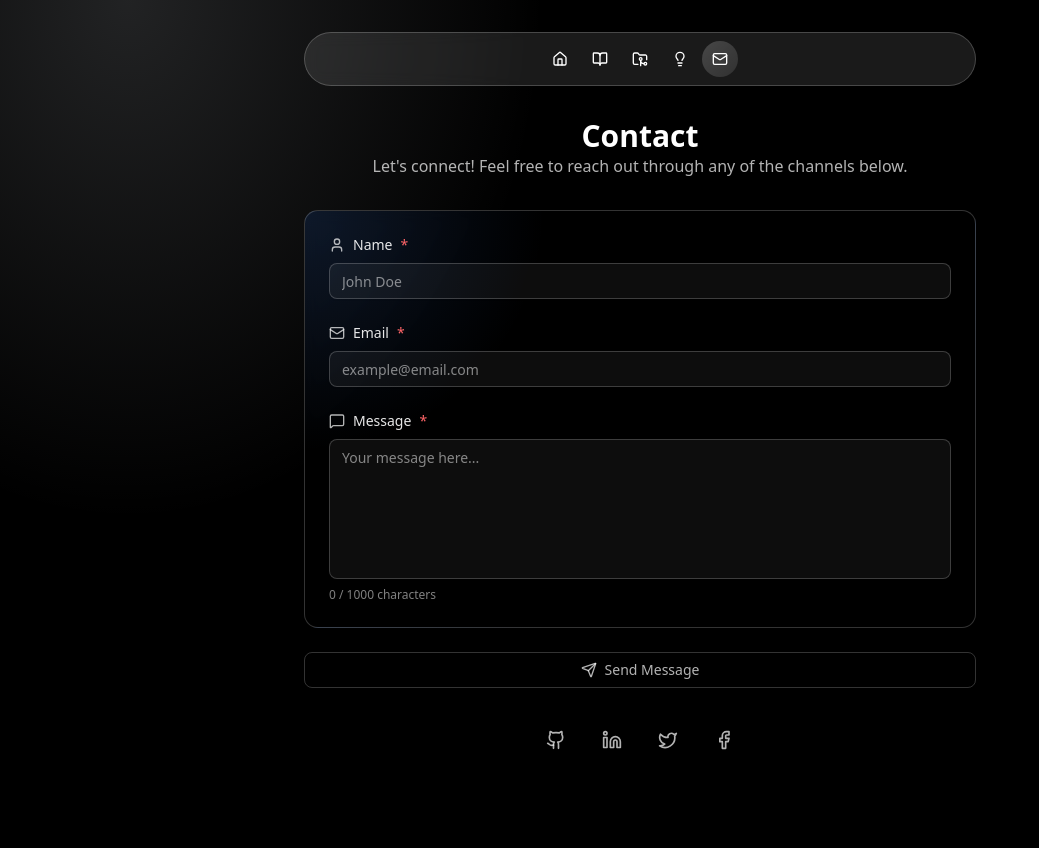
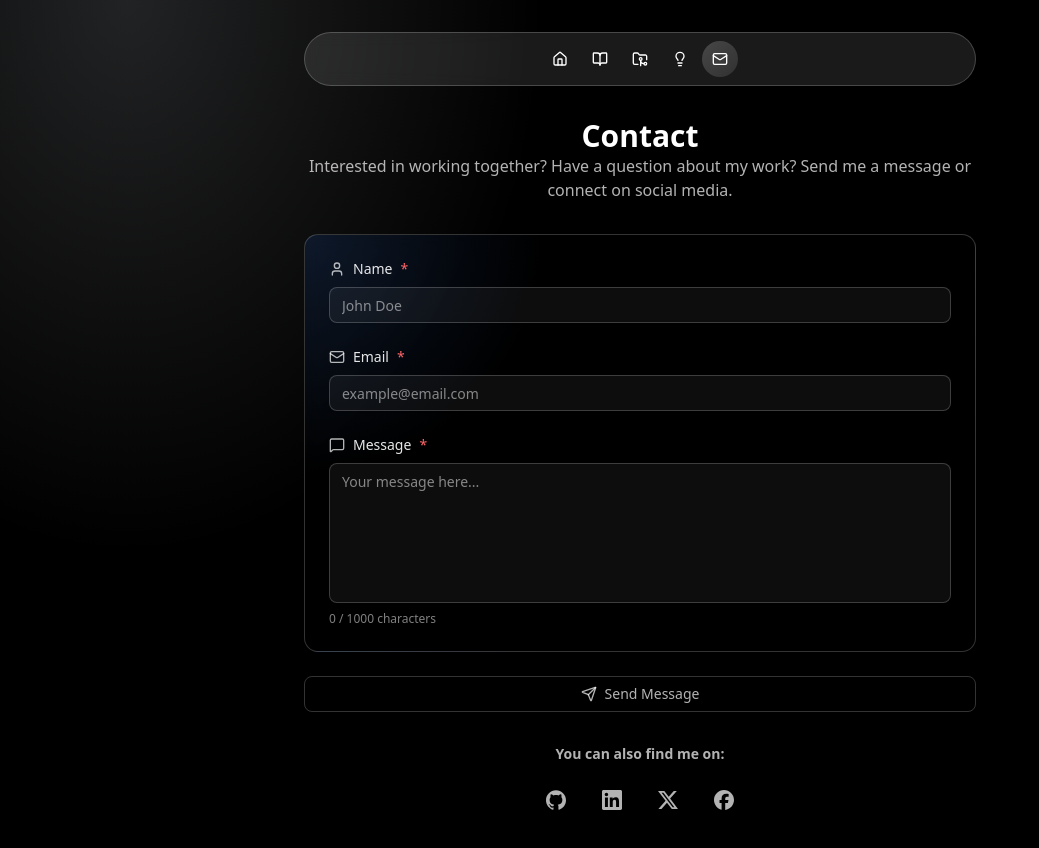
Before and after one commit to Its-Nyein/nyeinphyoaung.com, a Next.js app: page /contact in a window 1280 px wide. Shown: the top 848 px of the page, without its empty margins (0-1039 px from the left). Before the commit the page ends 800 px from the top, so only its background shows below. Built offline with nearby package versions, Linux system fonts and the light colour scheme.

Commit message:
chore: fixed some ui adjustments

```diff
--- a/app/contact/page.tsx
+++ b/app/contact/page.tsx
@@ -36,8 +36,12 @@ export default function ContactPage() {
               Contact
             </h1>
             <p className="text-white/70 text-center">
-              Let&apos;s connect! Feel free to reach out through any of the
-              channels below.
+              {/* Let&apos;s connect! Feel free to reach out through any of the
+              channels below. */}
+              Interested in working together? Have a question about my work?
+              Send me a message or connect on social media.
+              {/* I&apos;d love to hear from you! Whether you have a question, want
+              to collaborate, or just want to say hi. */}
             </p>
           </header>
           <Contact />
--- a/components/contact.tsx
+++ b/components/contact.tsx
@@ -1,30 +1,33 @@
 import { config } from "@/lib/config";
 import { cn } from "@/lib/utils";
-import { Facebook, Github, Linkedin, Twitter } from "lucide-react";
 import Link from "next/link";
 import { ContactForm } from "./contact-form";
 import { buttonVariants } from "./ui/button";
+import { GitHubIcon } from "./icons/github-icon";
+import { LinkedinIcon } from "./icons/linkedin-icon";
+import { XLogoIcon } from "./icons/x-icon";
+import { FacebookIcon } from "./icons/facebook-icon";
 
 const SOCIAL_LINKS = [
   {
     name: "GitHub",
     href: config.author.social.github,
-    icon: Github,
+    icon: GitHubIcon,
   },
   {
     name: "LinkedIn",
     href: config.author.social.linkedin,
-    icon: Linkedin,
+    icon: LinkedinIcon,
   },
   {
     name: "Twitter",
     href: config.author.social.twitter,
-    icon: Twitter,
+    icon: XLogoIcon,
   },
   {
     name: "Facebook",
     href: config.author.social.facebook,
-    icon: Facebook,
+    icon: FacebookIcon,
   },
 ];
 
@@ -33,6 +36,10 @@ export function Contact() {
     <section className="flex flex-col items-center space-y-8 w-full">
       <ContactForm />
 
+      <div className="flex flex-col items-center space-y-4">
+        <div className="text-white/70 text-center text-sm font-bold">
+          You can also find me on:
+        </div>
         <div className="flex items-center gap-4">
           {SOCIAL_LINKS.map((link) => {
             const Icon = link.icon;
@@ -54,6 +61,7 @@ export function Contact() {
             );
           })}
         </div>
+      </div>
     </section>
   );
 }
--- /dev/null
+++ b/components/icons/facebook-icon.tsx
@@ -0,0 +1,16 @@
+export function FacebookIcon(props: React.SVGAttributes<SVGElement>) {
+  return (
+    <svg
+      role="img"
+      viewBox="0 0 24 24"
+      xmlns="http://www.w3.org/2000/svg"
+      {...props}
+    >
+      <title>Facebook</title>
+      <path
+        fill="currentColor"
+        d="M9.101 23.691v-7.98H6.627v-3.667h2.474v-1.58c0-4.085 1.848-5.978 5.858-5.978.401 0 .955.042 1.468.103a8.68 8.68 0 0 1 1.141.195v3.325a8.623 8.623 0 0 0-.653-.036 26.805 26.805 0 0 0-.733-.009c-.707 0-1.259.096-1.675.309a1.686 1.686 0 0 0-.679.622c-.258.42-.374.995-.374 1.752v1.297h3.919l-.386 2.103-.287 1.564h-3.246v8.245C19.396 23.238 24 18.179 24 12.044c0-6.627-5.373-12-12-12s-12 5.373-12 12c0 5.628 3.874 10.35 9.101 11.647Z"
+      />
+    </svg>
+  );
+}
--- /dev/null
+++ b/components/icons/github-icon.tsx
@@ -0,0 +1,16 @@
+export function GitHubIcon(props: React.SVGAttributes<SVGElement>) {
+  return (
+    <svg
+      role="img"
+      viewBox="0 0 24 24"
+      xmlns="http://www.w3.org/2000/svg"
+      {...props}
+    >
+      <title>GitHub</title>
+      <path
+        fill="currentColor"
+        d="M12 .297c-6.63 0-12 5.373-12 12 0 5.303 3.438 9.8 8.205 11.385.6.113.82-.258.82-.577 0-.285-.01-1.04-.015-2.04-3.338.724-4.042-1.61-4.042-1.61C4.422 18.07 3.633 17.7 3.633 17.7c-1.087-.744.084-.729.084-.729 1.205.084 1.838 1.236 1.838 1.236 1.07 1.835 2.809 1.305 3.495.998.108-.776.417-1.305.76-1.605-2.665-.3-5.466-1.332-5.466-5.93 0-1.31.465-2.38 1.235-3.22-.135-.303-.54-1.523.105-3.176 0 0 1.005-.322 3.3 1.23.96-.267 1.98-.399 3-.405 1.02.006 2.04.138 3 .405 2.28-1.552 3.285-1.23 3.285-1.23.645 1.653.24 2.873.12 3.176.765.84 1.23 1.91 1.23 3.22 0 4.61-2.805 5.625-5.475 5.92.42.36.81 1.096.81 2.22 0 1.606-.015 2.896-.015 3.286 0 .315.21.69.825.57C20.565 22.092 24 17.592 24 12.297c0-6.627-5.373-12-12-12"
+      />
+    </svg>
+  );
+}
--- /dev/null
+++ b/components/icons/linkedin-icon.tsx
@@ -0,0 +1,16 @@
+export function LinkedinIcon(props: React.SVGAttributes<SVGElement>) {
+  return (
+    <svg
+      role="img"
+      viewBox="0 0 24 24"
+      xmlns="http://www.w3.org/2000/svg"
+      {...props}
+    >
+      <title>LinkedIn</title>
+      <path
+        fill="currentColor"
+        d="M20.447 20.452h-3.554v-5.569c0-1.328-.027-3.037-1.852-3.037-1.853 0-2.136 1.445-2.136 2.939v5.667H9.351V9h3.414v1.561h.046c.477-.9 1.637-1.85 3.37-1.85 3.601 0 4.267 2.37 4.267 5.455v6.286zM5.337 7.433c-1.144 0-2.063-.926-2.063-2.065 0-1.138.92-2.063 2.063-2.063 1.14 0 2.064.925 2.064 2.063 0 1.139-.925 2.065-2.064 2.065zm1.782 13.019H3.555V9h3.564v11.452zM22.225 0H1.771C.792 0 0 .774 0 1.729v20.542C0 23.227.792 24 1.771 24h20.451C23.2 24 24 23.227 24 22.271V1.729C24 .774 23.2 0 22.222 0h.003z"
+      />
+    </svg>
+  );
+}
--- /dev/null
+++ b/components/icons/x-icon.tsx
@@ -0,0 +1,16 @@
+export function XLogoIcon(props: React.SVGAttributes<SVGElement>) {
+  return (
+    <svg
+      role="img"
+      viewBox="0 0 24 24"
+      xmlns="http://www.w3.org/2000/svg"
+      {...props}
+    >
+      <title>X</title>
+      <path
+        fill="currentColor"
+        d="M18.901 1.153h3.68l-8.04 9.19L24 22.846h-7.406l-5.8-7.584-6.638 7.584H.474l8.6-9.83L0 1.154h7.594l5.243 6.932ZM17.61 20.644h2.039L6.486 3.24H4.298Z"
+      />
+    </svg>
+  );
+}
--- a/components/projects-showcase.tsx
+++ b/components/projects-showcase.tsx
@@ -97,7 +97,7 @@ export function ProjectsShowcase({
           </p>
           <div className="flex items-center gap-4 text-xs text-white/60">
             <div className="flex items-center gap-1">
-              <Star className="h-3.5 w-3.5 fill-yellow-400/80 text-yellow-400/80" />
+              <Star className="h-3.5 w-3.5" />
               <span className="font-medium">{formatNumber(stars)}</span>
             </div>
             <div className="flex items-center gap-1">
```
Lines whose indentation alone changed are shown as unchanged.
